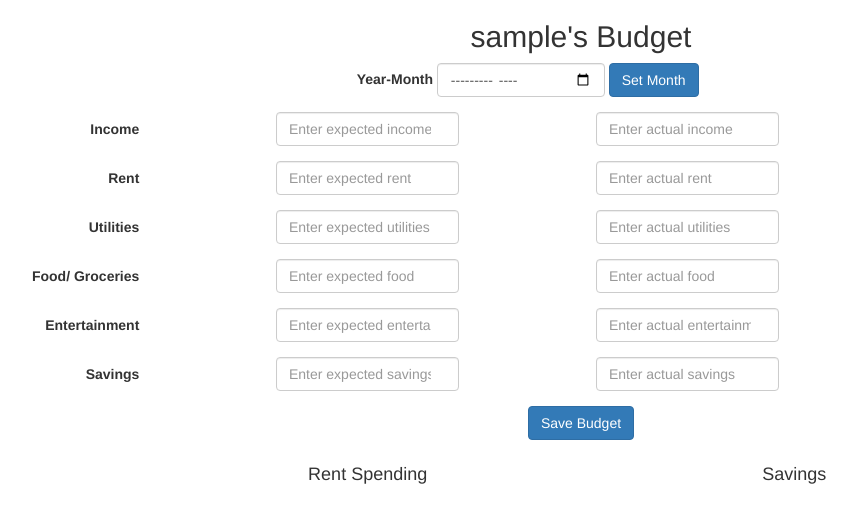
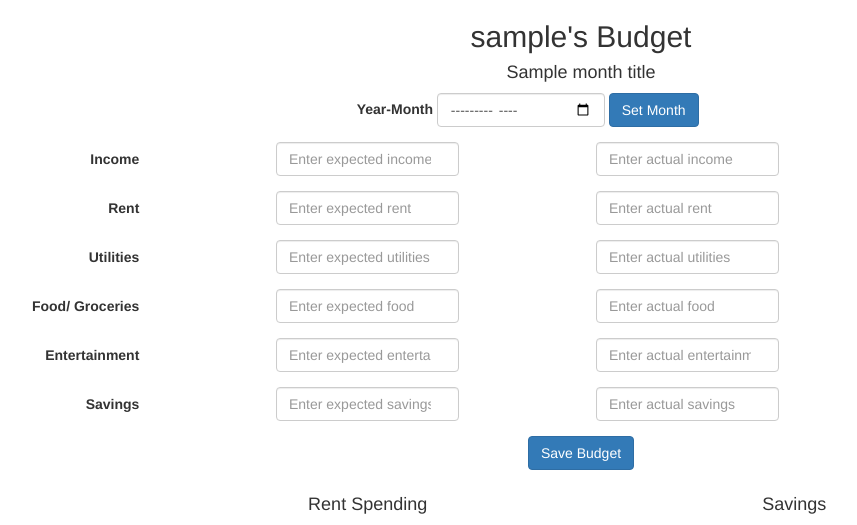
Before and after one commit to abarnes023/budget_app, a Flask app: template templates/budget.html in a window 1280 px wide. Shown: the part 72-597 px from the top of the page, without its empty margins (59-916 px from the left). Run offline with Flask 2, Linux system fonts and the light colour scheme; the template is opened without the code that fills it: most values are stand-ins (such as "Sample title", 1, 10 or a date in 2020); some libraries are stand-ins or nearby versions.

Commit message:
Add month as a header to budget page

```diff
--- a/application.py
+++ b/application.py
@@ -175,7 +175,7 @@ def budget():
         rent = spending(a_rent, a_income)
         saved = spending(a_save, a_income)
 
-        return render_template("budget.html", username=username, currMonth=currMonth, e_income=e_income, a_income=a_income, e_rent=e_rent, a_rent=a_rent, e_util=e_util, a_util=a_util, e_food=e_food, a_food=a_food, e_ent=e_ent, a_ent=a_ent, e_save=e_save, a_save=a_save, rent=rent, saved=saved)
+        return render_template("budget.html", username=username, monthTitle=currMonth, currMonth=currMonth, e_income=e_income, a_income=a_income, e_rent=e_rent, a_rent=a_rent, e_util=e_util, a_util=a_util, e_food=e_food, a_food=a_food, e_ent=e_ent, a_ent=a_ent, e_save=e_save, a_save=a_save, rent=rent, saved=saved)
 
     # if reached via GET
     else:
@@ -189,7 +189,7 @@ def budget():
         rent = spending(data['a_rent'], data['a_income'])
         saved = spending(data['a_save'], data['a_income'])
 
-        return render_template("budget.html", username=username, currMonth=currMonth, e_income=data['e_income'], a_income=data['a_income'], e_rent=data['e_rent'], a_rent=data['a_rent'], e_util=data['e_util'], a_util=data['a_util'], e_food=data['e_food'], a_food=data['a_food'], e_ent=data['e_ent'], a_ent=data['a_ent'], e_save=data['e_save'], a_save=data['a_save'], rent=rent, saved=saved)
+        return render_template("budget.html", username=username, monthTitle=currMonth, currMonth=currMonth, e_income=data['e_income'], a_income=data['a_income'], e_rent=data['e_rent'], a_rent=data['a_rent'], e_util=data['e_util'], a_util=data['a_util'], e_food=data['e_food'], a_food=data['a_food'], e_ent=data['e_ent'], a_ent=data['a_ent'], e_save=data['e_save'], a_save=data['a_save'], rent=rent, saved=saved)
 
 @app.route("/month")
 def month():
--- a/static/scripts.js
+++ b/static/scripts.js
@@ -3,6 +3,7 @@ $(function() {
         $.getJSON(Flask.url_for("month"), {
             month: $('input[name="month"]').val()
         }, function(data) {
+            document.getElementById("monthTitle").innerHTML = document.getElementById("month").value,
             document.getElementById("e_income").value = data.e_income,
             document.getElementById("a_income").value = data.a_income,
             document.getElementById("e_rent").value = data.e_rent,
--- a/templates/budget.html
+++ b/templates/budget.html
@@ -8,11 +8,12 @@
     <form action="{{ url_for('budget') }}" method="post" class="form-horizontal">
         <fieldset>
             <h2>{{ username }}'s Budget</h2>
+            <h4 id="monthTitle">{{monthTitle}}</h4>
             <div class="form-group form-inline">
                 <div class="col-sm-2"></div>
                 <div class="col-sm-7">
                     <label>Year-Month</label>
-                    <input class="form-control" type="month" value="{{ currMonth }}" id="month_picker" name="month" required>
+                    <input class="form-control" type="month" value="{{ currMonth }}" id="month" name="month" required>
                     <a href=# id="set_month" class="btn btn-primary" role="button">Set Month</a>
                 </div>
             </div>
```
